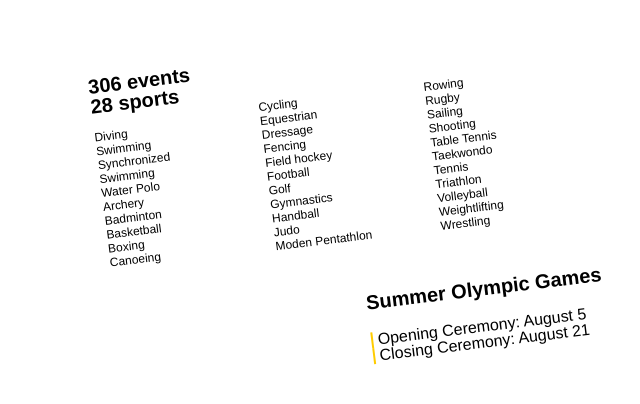
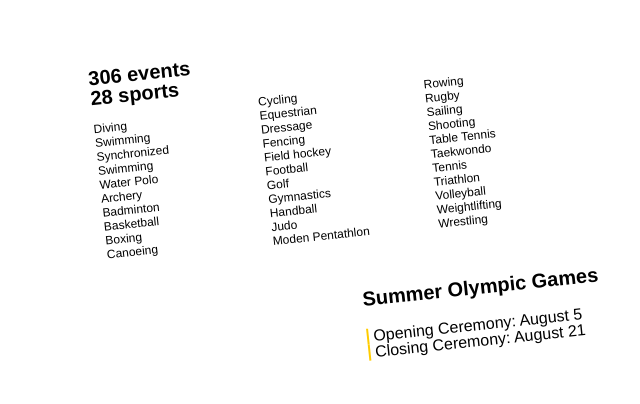
Before and after one commit to claudiachavira/rio-2016, a plain HTML site: page index.html in a window 1280 px wide. Shown: the part 384-788 px from the top of the page, without its empty margins (68-708 px from the left). Drawn offline with Linux system fonts and the light colour scheme.

Commit message:
first commit
maybe fix lines tomorrow

```diff
--- a/css/style.css
+++ b/css/style.css
@@ -1,5 +1,5 @@
 .container {
-	-webkit-transform: rotate(-7deg);
+	-webkit-transform: rotate(-6deg);
 }
 
 h1 {
```
